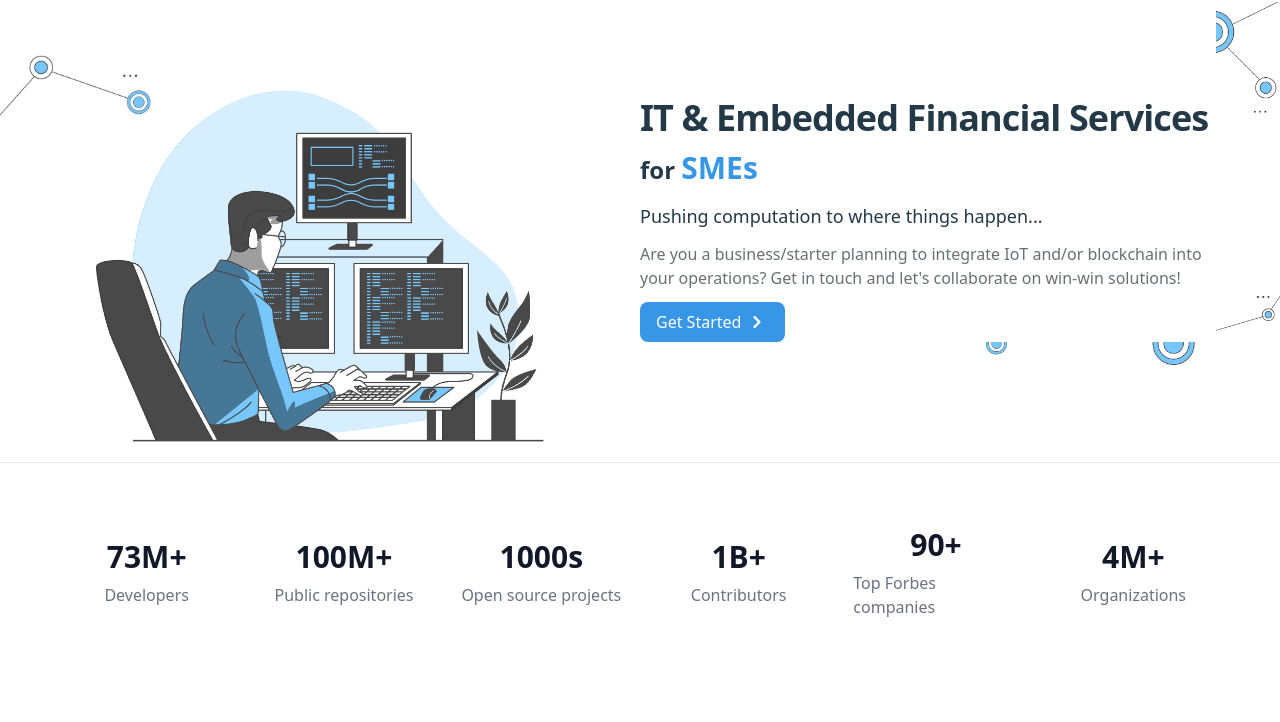
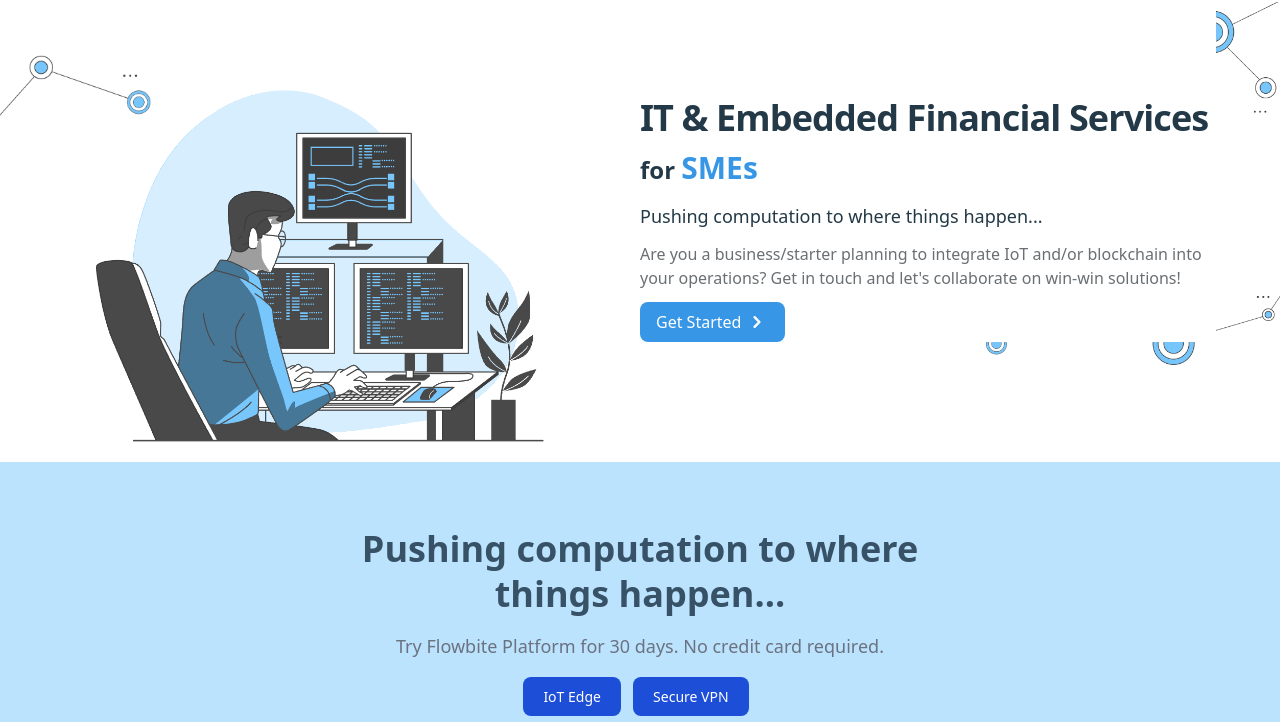
Before and after one commit to fariarahman15/thingschain-new-web-app, a website built with Vite: page index.html in a window 1280 px wide. Shown: the part 78-800 px from the top of the page. Built offline with nearby package versions, Linux system fonts and the light colour scheme.

Commit message:
new section started

```diff
--- a/index.html
+++ b/index.html
@@ -292,6 +292,78 @@
           </div>
         </div>
       </div>
+
+      <!-- card 1  -->
+      <section class="bg-tropicalblue">
+        <div class="py-8 px-4 mx-auto max-w-screen-xl sm:py-16 lg:px-6">
+          <div class="mx-auto max-w-screen-sm text-center">
+            <h2
+              class="
+                mb-4
+                text-4xl
+                font-extrabold
+                leading-tight
+                text-darkgreyblue
+              "
+            >
+              Pushing computation to where things happen...
+            </h2>
+            <p
+              class="
+                mb-6
+                font-light
+                text-gray-500
+                dark:text-gray-400
+                md:text-lg
+              "
+            >
+              Try Flowbite Platform for 30 days. No credit card required.
+            </p>
+            <a
+              href="#"
+              class="
+                text-white
+                bg-blue-700
+                hover:bg-blue-800
+                focus:ring-4 focus:ring-blue-300
+                font-medium
+                rounded-lg
+                text-sm
+                px-5
+                py-2.5
+                mr-2
+                mb-2
+                dark:bg-blue-600
+                dark:hover:bg-blue-700
+                focus:outline-none
+                dark:focus:ring-blue-800
+              "
+              >IoT Edge</a
+            >
+            <a
+              href="#"
+              class="
+                text-white
+                bg-blue-700
+                hover:bg-blue-800
+                focus:ring-4 focus:ring-blue-300
+                font-medium
+                rounded-lg
+                text-sm
+                px-5
+                py-2.5
+                mr-2
+                mb-2
+                dark:bg-blue-600
+                dark:hover:bg-blue-700
+                focus:outline-none
+                dark:focus:ring-blue-800
+              "
+              >Secure VPN</a
+            >
+          </div>
+        </div>
+      </section>
 
       <!-- card 3 -->
 
@@ -714,6 +786,7 @@
       <!-- App list section  -->
       <section
         class="
+          mb-10
           lg:bg-[url('images/backgrounds/background_5.png')]
           bg-plainwhite bg-no-repeat bg-right-bottom bg-contain
         "
@@ -1225,7 +1298,7 @@
       </div>
     </section>
 
-    <section class="bg-gray-50 dark:bg-gray-900 dark:bg-gray-800">
+    <section class="bg-gray-50">
       <div class="py-8 px-4 mx-auto max-w-screen-xl lg:py-16 lg:px-6">
         <div
           class="max-w-screen-lg text-gray-500 sm:text-lg dark:text-gray-400"
@@ -1289,7 +1362,7 @@
               dark:text-white
             "
           >
-            Start your free trial today
+            Pushing computation to where things happen...
           </h2>
           <p
             class="mb-6 font-light text-gray-500 dark:text-gray-400 md:text-lg"
@@ -1315,7 +1388,28 @@
               focus:outline-none
               dark:focus:ring-blue-800
             "
-            >Free trial for 30 days</a
+            >IoT Edge</a
+          >
+          <a
+            href="#"
+            class="
+              text-white
+              bg-blue-700
+              hover:bg-blue-800
+              focus:ring-4 focus:ring-blue-300
+              font-medium
+              rounded-lg
+              text-sm
+              px-5
+              py-2.5
+              mr-2
+              mb-2
+              dark:bg-blue-600
+              dark:hover:bg-blue-700
+              focus:outline-none
+              dark:focus:ring-blue-800
+            "
+            >Secure VPN</a
           >
         </div>
       </div>
--- a/tailwind.config.cjs
+++ b/tailwind.config.cjs
@@ -8,7 +8,7 @@ module.exports = {
         peekablue: "#2B75B3",
         darkgreyblue: "#375166",
         dovegrey: "#6A6F73",
-
+        tropicalblue: "#BBE3FE",
         metallicblue: "#45718C",
         carolinablue: "#7EB9EA",
         regalblue: "#184366",
```
